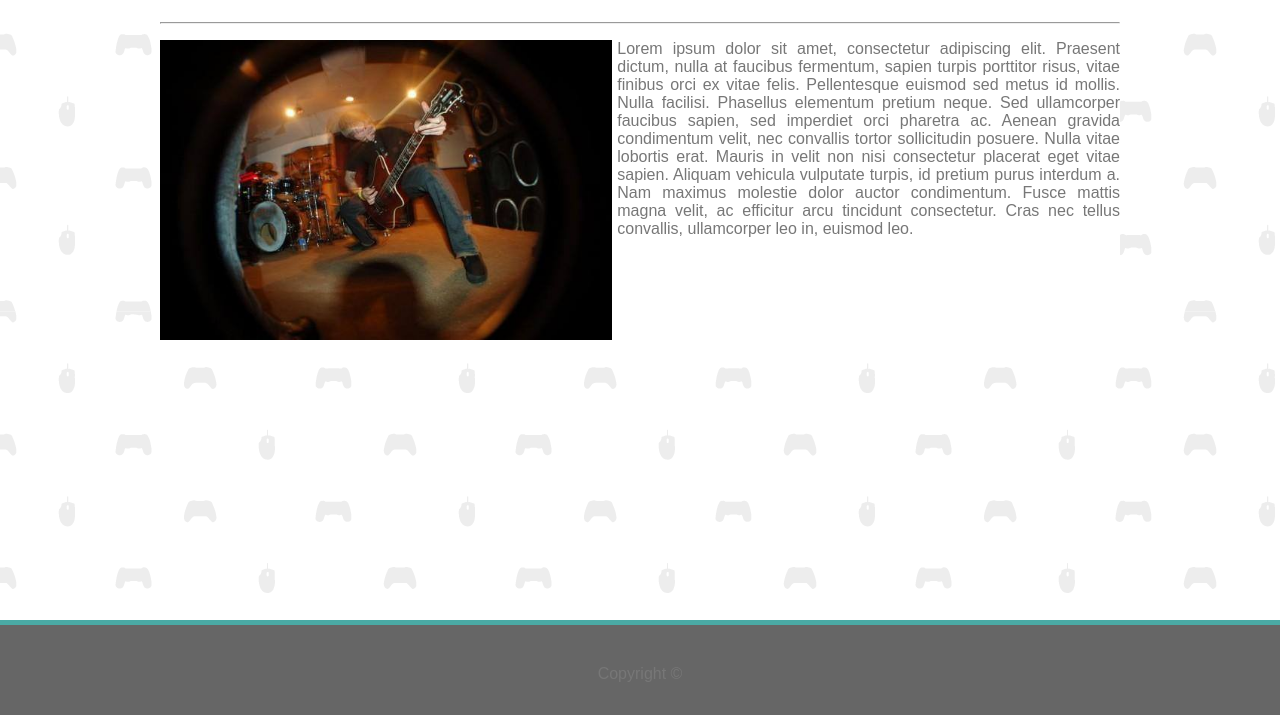
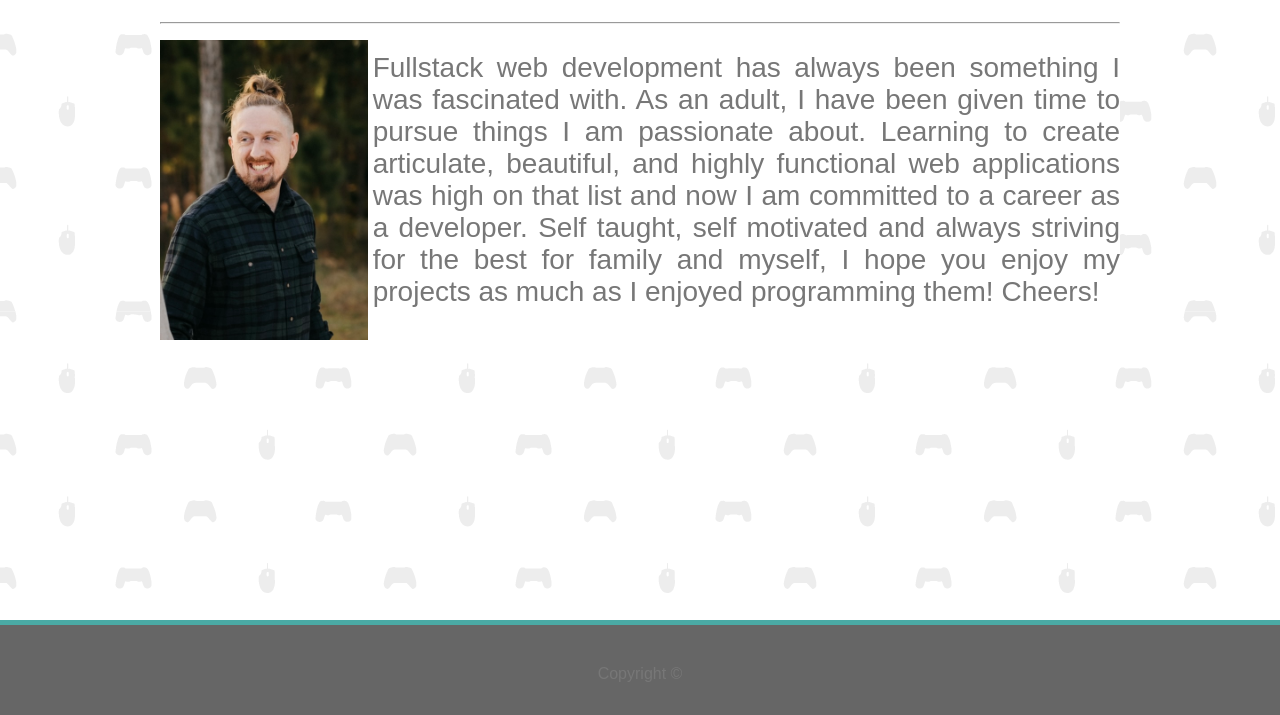
Before and after one commit to CasperWilliam/BasicPortfolio, a plain HTML site: page index.html in a window 1280 px wide. Shown: the part 215-930 px from the top of the page. Drawn offline with Linux system fonts and the light colour scheme.

Commit message:
fixes and text

```diff
--- a/assets/css/style.css
+++ b/assets/css/style.css
@@ -63,6 +63,8 @@ li {
 
 p {
     text-align: justify;
+    font-size: 28px;
+
 }
 
 a:link {
--- a/index.html
+++ b/index.html
@@ -50,16 +50,13 @@
 
              <h2> About Me </h2>
              <hr>
-             <img src="assets/images/theoldme.jpg" alt="Luke" id="profileimage">
+             <img src="assets/images/lukeimg.JPG" alt="Luke" id="profileimage">
              <p>
-                Lorem ipsum dolor sit amet, consectetur adipiscing elit. Praesent dictum, nulla at faucibus fermentum,
-                sapien turpis porttitor risus, vitae finibus orci ex vitae felis.
-                Pellentesque euismod sed metus id mollis. Nulla facilisi.
-                 Phasellus elementum pretium neque. Sed ullamcorper faucibus sapien, sed imperdiet orci pharetra ac.
-                 Aenean gravida condimentum velit, nec convallis tortor sollicitudin posuere. Nulla vitae lobortis erat.
-                 Mauris in velit non nisi consectetur placerat eget vitae sapien. Aliquam vehicula vulputate turpis, id pretium purus interdum a.
-                 Nam maximus molestie dolor auctor condimentum. Fusce mattis magna velit, ac efficitur arcu tincidunt consectetur.
-                Cras nec tellus convallis, ullamcorper leo in, euismod leo.
+                Fullstack web development has always been something I was fascinated with. As an adult,
+                I have been given time to pursue things I am passionate about. Learning to create articulate, beautiful,
+                and highly functional web applications was high on that list and now I am committed to a career as a developer.
+                Self taught, self motivated and always striving for the best for family and myself, I hope you enjoy my projects as
+                much as I enjoyed programming them! Cheers!
              </p>
 
             </section>
```
Also changed, not shown: assets/images/lukeimg.JPG (added), 2 other files.
